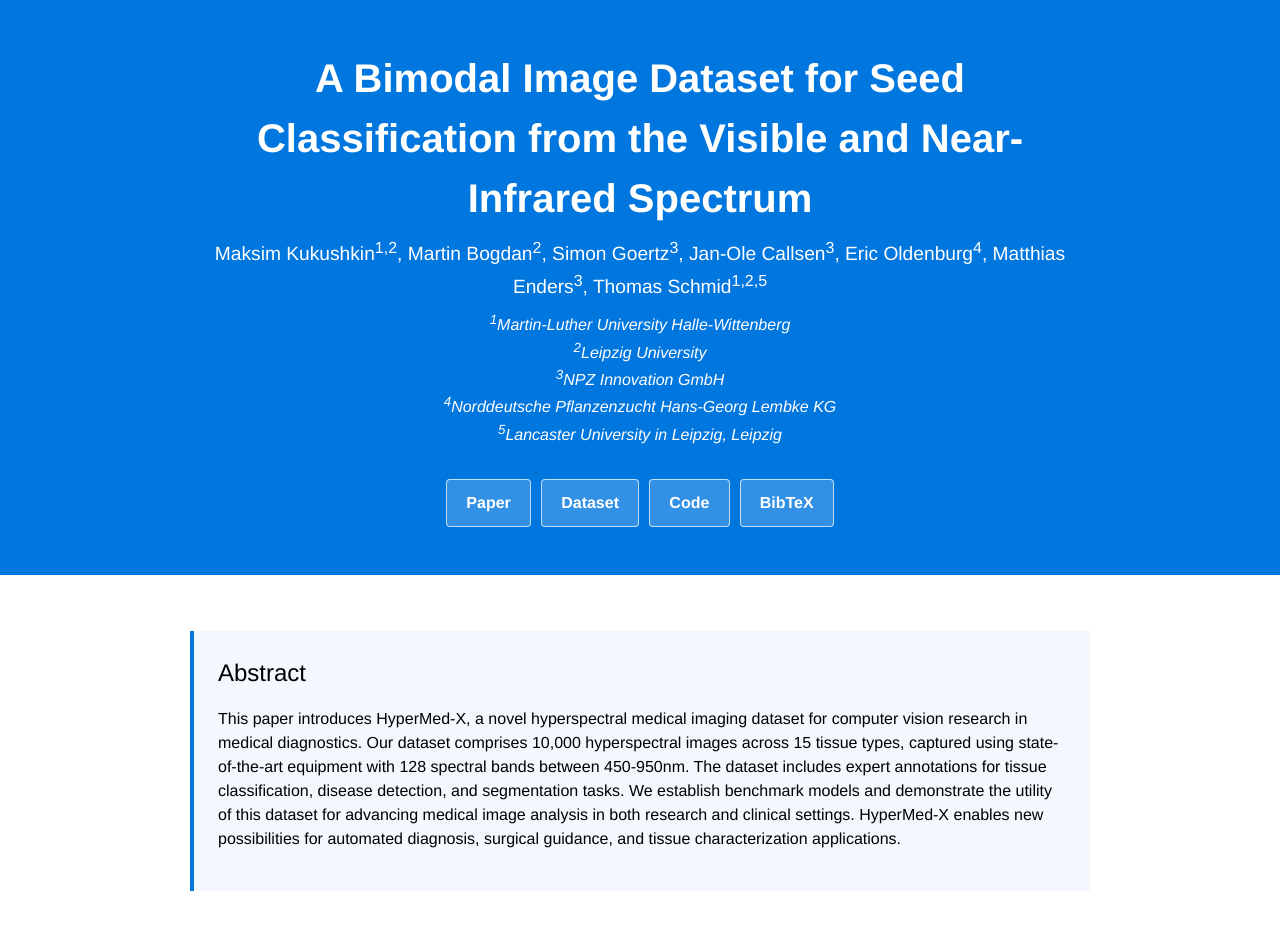
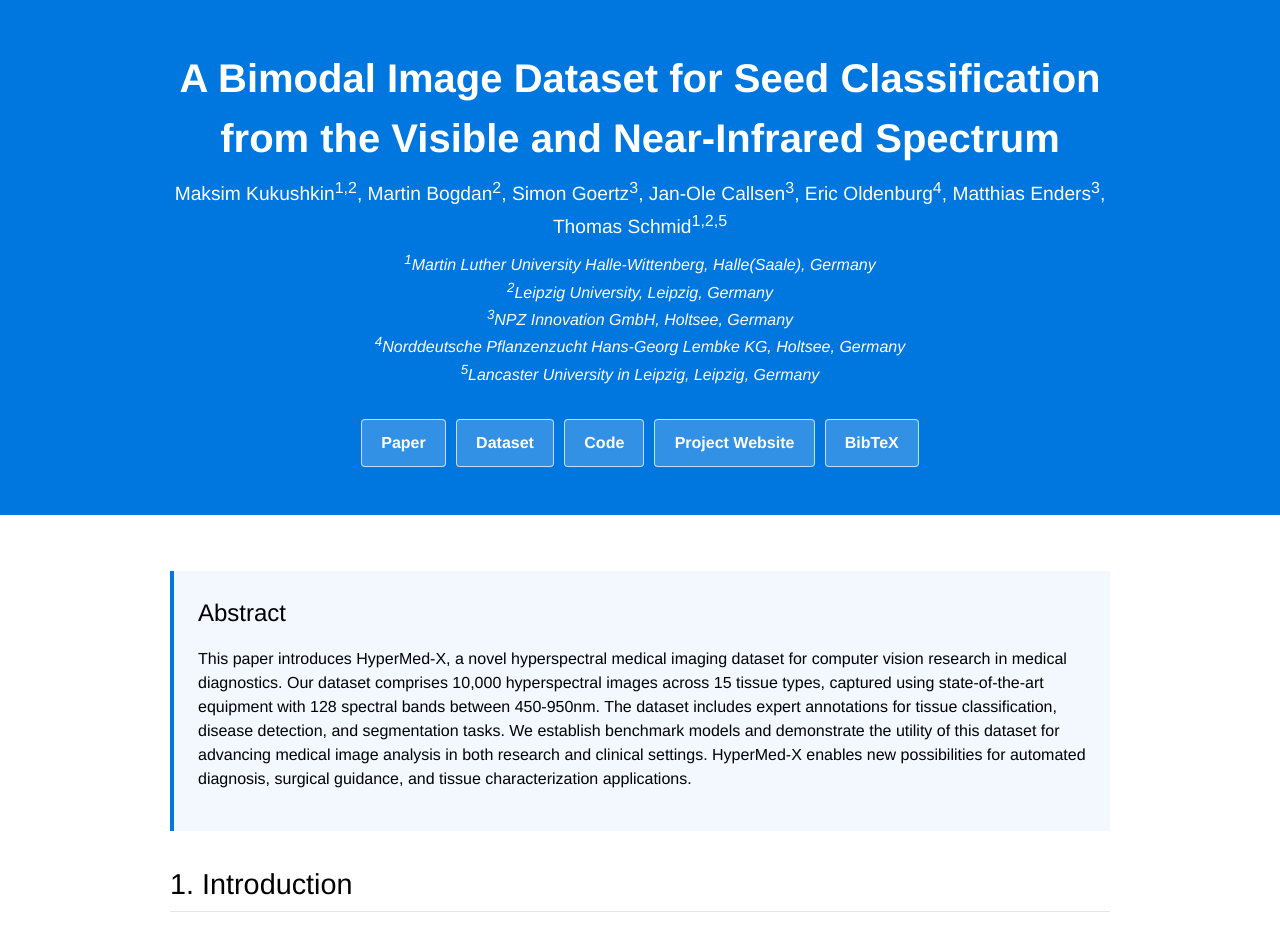
Before and after one commit to max-kuk/bisid-5k, a Jekyll site: the page built from index.md, in a window 1280 px wide. Shown: the top 931 px of the page. Built offline with Jekyll 4.4.1, drawn with Linux system fonts in a browser that asks for light colours; our own code applies the rules of GitHub Pages for plain Markdown files; some of the changed text lies outside the part shown.

Commit message:
update page

```diff
--- a/_layouts/default.html
+++ b/_layouts/default.html
@@ -78,7 +78,7 @@
     }
 
     .container {
-      max-width: 900px;
+      max-width: 940px;
       margin: 0 auto;
       padding: 0 20px;
     }
@@ -325,15 +325,16 @@
       <div class="authors">Maksim Kukushkin<sup>1,2</sup>, Martin Bogdan<sup>2</sup>, Simon Goertz<sup>3</sup>,  Jan-Ole Callsen<sup>3</sup>,  Eric Oldenburg<sup>4</sup>,  Matthias Enders<sup>3</sup>,  Thomas Schmid<sup>1,2,5</sup></div>
 
       </div>
-      <div class="institutions"><sup>1</sup>Martin-Luther University Halle-Wittenberg<br>
-      <sup>2</sup>Leipzig University<br>
-      <sup>3</sup>NPZ Innovation GmbH<br>
-      <sup>4</sup>Norddeutsche Pflanzenzucht Hans-Georg Lembke KG<br>
-      <sup>5</sup>Lancaster University in Leipzig, Leipzig</div>
+      <div class="institutions"><sup>1</sup>Martin Luther University Halle-Wittenberg, Halle(Saale), Germany<br>
+      <sup>2</sup>Leipzig University, Leipzig, Germany<br>
+      <sup>3</sup>NPZ Innovation GmbH, Holtsee, Germany<br>
+      <sup>4</sup>Norddeutsche Pflanzenzucht Hans-Georg Lembke KG, Holtsee, Germany<br>
+      <sup>5</sup>Lancaster University in Leipzig, Leipzig, Germany</div>
       <div class="buttons">
         <a href="#" class="btn">Paper</a>
-        <a href="#" class="btn">Dataset</a>
-        <a href="#" class="btn">Code</a>
+        <a href="https://doi.org/10.25532/OPARA-743" class="btn">Dataset</a>
+        <a href="https://github.com/max-kuk/bisid-5k-tools" class="btn">Code</a>
+        <a href="https://www.npz-innovation.de/projectKIRA.html" class="btn">Project Website</a>
         <a href="#" class="btn">BibTeX</a>
       </div>
     </div>
@@ -353,8 +354,8 @@
 
       <h2>2. Dataset Overview</h2>
       <div class="figure">
-        <img src="/api/placeholder/800/400" alt="Dataset Overview">
-        <div class="figure-caption">Figure 1: Overview of the HyperMed-X dataset composition showing distribution of tissue types and spectral characteristics.</div>
+        <img src="/assets/images/dataset_overview.jpg" alt="Dataset Overview">
+        <div class="figure-caption">Figure 1: Overview of the BiSID-5k dataset.</div>
       </div>
 
       <p>HyperMed-X contains 10,000 hyperspectral cubes collected from 15 different tissue types, with full expert annotations for classification, detection, and segmentation tasks. The data was collected using a custom-built hyperspectral imaging system with the following specifications:</p>
@@ -466,7 +467,8 @@
       </div>
 
       <h2>8. Acknowledgements</h2>
-      <p>This work was supported by Grant #12345 from the National Science Foundation and Grant #67890 from the National Institutes of Health. We thank the medical staff at University Hospital for their assistance in data collection and annotation.</p>
+      <p>This work is supported by funds from the German Federal Ministry of Food and Agriculture (BMEL), based on a decision of the Parliament of the Federal Republic of Germany. The German Federal Office for Agriculture and Food (BLE) provides coordinating support for artificial intelligence (AI) in agriculture as the funding organisation, grant number 28DK116C20. The dataset was created as part of the research project “KIRa - KI-gestützte Plattform zur Klassifikation und Sortierung von Pflanzensamen: Bewertung der Saatgutreinheit am Musterfall Raps" (engl. "AI-supported platform for classifying and sorting plant seeds: Evaluation of seed purity using oilseed rape as a model case").
+</p>
 
       <div class="footer">
         <p>© 2025 The Authors. All rights reserved.</p>
```
